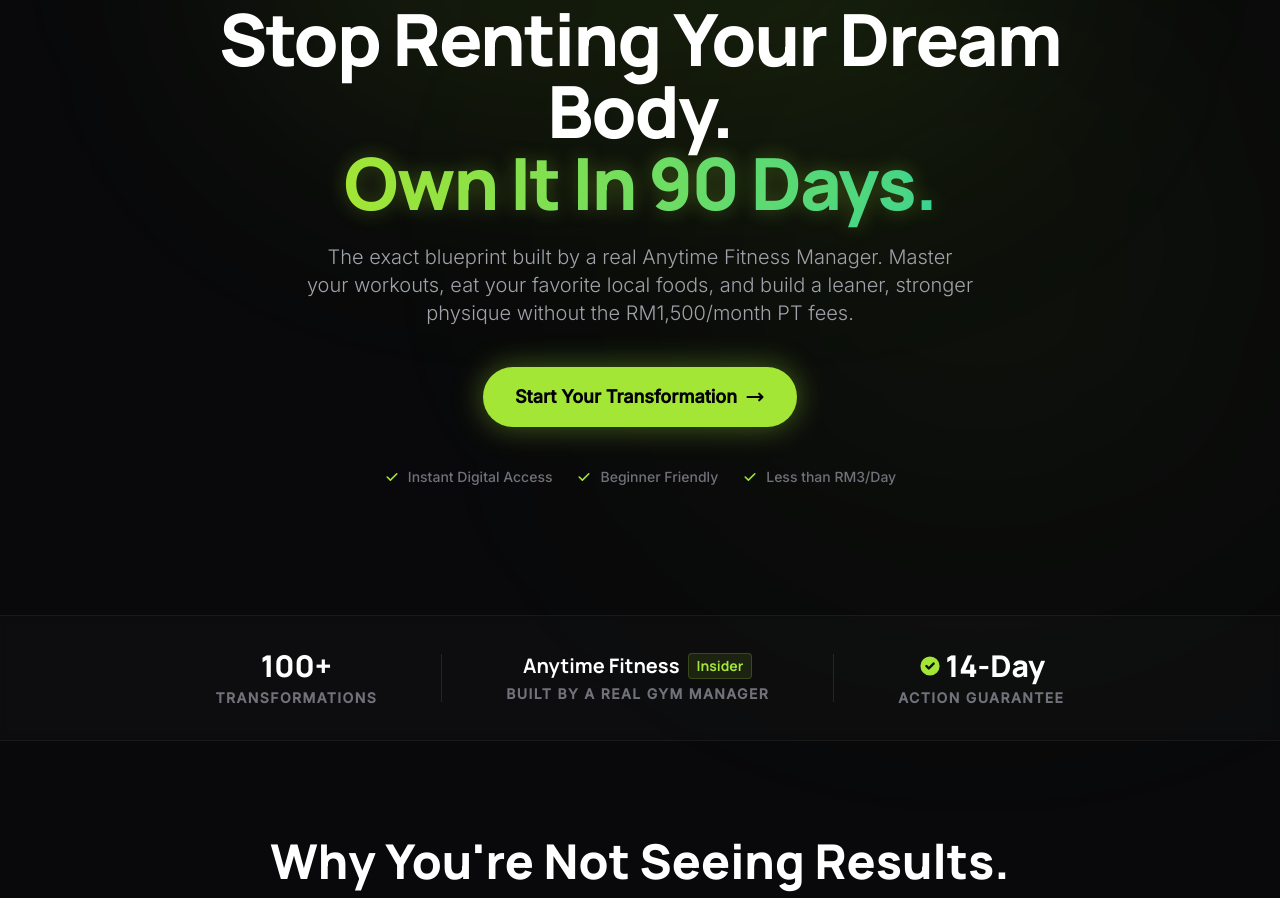
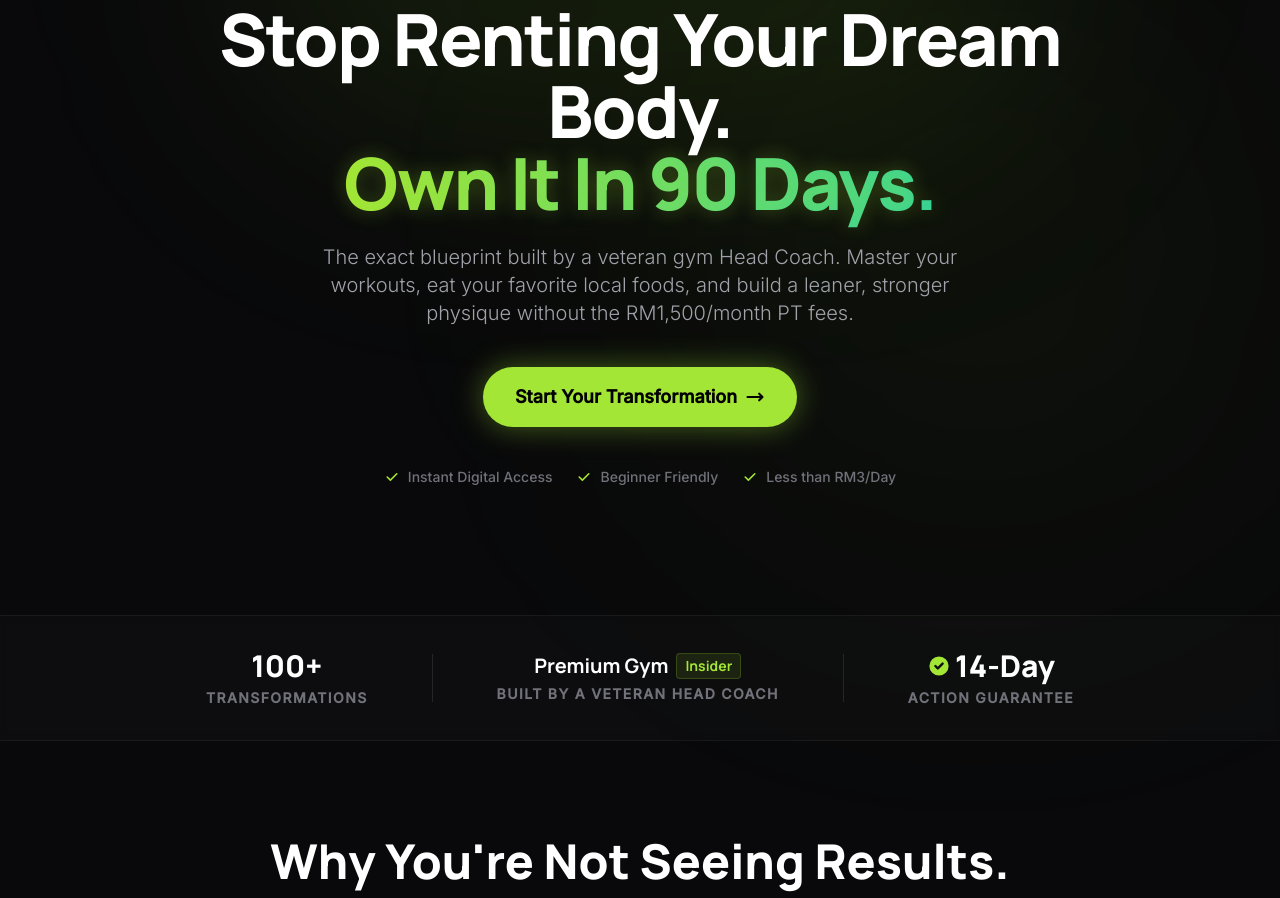
Before and after one commit to johncalvin546-arch/transform90-site, a plain HTML site: page index.html in a window 1280 px wide. Shown: the part 255-1153 px from the top of the page. Drawn offline with nearby package versions, Linux system fonts and the light colour scheme.

Commit message:
Update index.html

```diff
--- a/index.html
+++ b/index.html
@@ -87,7 +87,7 @@
             </h1>
 
             <p class="text-lg md:text-xl text-zinc-400 max-w-2xl mx-auto font-light leading-relaxed mb-10">
-                The exact blueprint built by a real Anytime Fitness Manager. Master your workouts, eat your favorite local foods, and build a leaner, stronger physique without the RM1,500/month PT fees.
+                The exact blueprint built by a veteran gym Head Coach. Master your workouts, eat your favorite local foods, and build a leaner, stronger physique without the RM1,500/month PT fees.
             </p>
 
             <div class="flex flex-col sm:flex-row justify-center items-center gap-4">
@@ -115,9 +115,9 @@
                 <div class="hidden md:block w-px h-12 bg-white/10"></div>
                 <div>
                     <div class="text-xl font-heading font-bold text-white mb-1 flex items-center justify-center gap-2">
-                        Anytime Fitness <span class="text-brand-400 text-sm bg-brand-400/10 px-2 py-0.5 rounded border border-brand-400/20">Insider</span>
+                        Premium Gym <span class="text-brand-400 text-sm bg-brand-400/10 px-2 py-0.5 rounded border border-brand-400/20">Insider</span>
                     </div>
-                    <div class="text-sm text-zinc-500 uppercase tracking-widest font-semibold">Built by a Real Gym Manager</div>
+                    <div class="text-sm text-zinc-500 uppercase tracking-widest font-semibold">Built by a Veteran Head Coach</div>
                 </div>
                 <div class="hidden md:block w-px h-12 bg-white/10"></div>
                 <div>
@@ -402,7 +402,7 @@
                 </div>
 
                 <div class="glass-card p-8 rounded-2xl relative">
-                    <svg class="absolute top-6 left-6 w-12 h-12 text-white/5" fill="currentColor" viewBox="0 0 32 32"><path d="M9.352 4C4.456 7.456 1 13.12 1 19.36c0 5.088 3.072 8.064 6.624 8.064 3.36 0 5.856-2.688 5.856-5.856 0-3.168-2.208-5.472-5.088-5.472-.576 0-1.344.096-1.536.192.48-3.264 3.552-7.104 6.624-9.024L9.352 4zm16.512 0c-4.896 3.456-8.352 9.12-8.352 15.36 0 5.088 3.072 8.064 6.624 8.064 3.264 0 5.856-2.688 5.856-5.856 0-3.168-2.304-5.472-5.184-5.472-.576 0-1.248.096-1.44.192.48-3.264 3.456-7.104 6.528-9.024L25.864 4z"></path></svg>
+                    <svg class="absolute top-6 left-6 w-12 h-12 text-white/5" fill="currentColor" viewBox="0 0 32 32"><path d="M9.352 4C4.456 7.456 1 13.12 1 19.36c0 5.088 3.072 8.064 6.624 8.064 3.36 0 5.856-2.688 5.856-5.856 0-3.168-2.304-5.472-5.184-5.472-.576 0-1.248.096-1.44.192.48-3.264 3.456-7.104 6.528-9.024L25.864 4z"></path></svg>
                     <p class="relative z-10 text-zinc-300 italic mb-6 pt-4 text-lg">"The video library is amazing. I no longer feel anxious in the free weights section. I go in, look at my plan, lift, and get out in 45 minutes. Highly recommend the Pro plan."</p>
                     <div class="flex items-center justify-between border-t border-white/10 pt-4">
                         <div>
```
